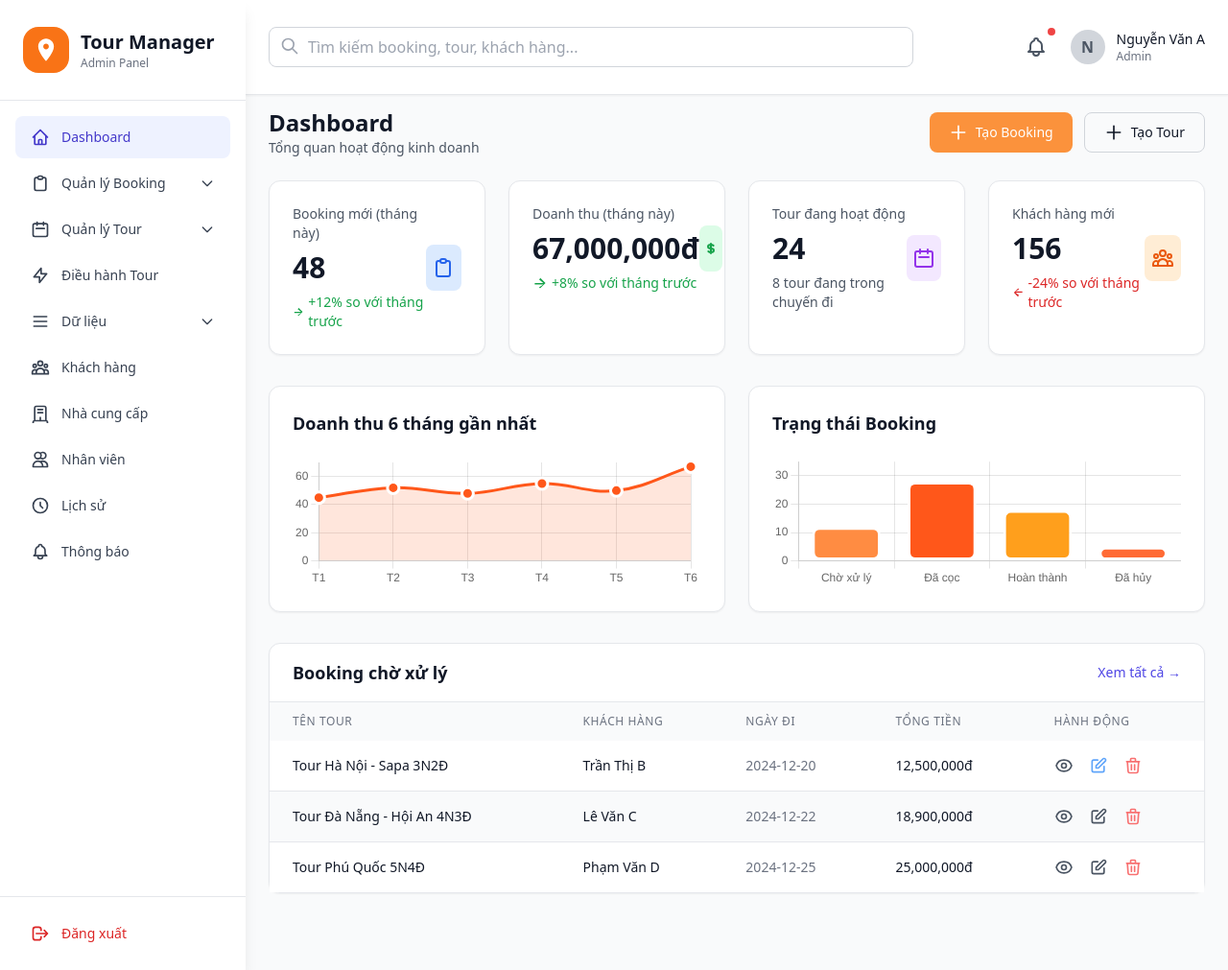
After one commit to cuong2103/Website-quan-li-tour, a PHP site: template views/admin/dashboard.php in a window 1280 px wide. The commit adds this page. Shown: the whole page at 96% size. Run offline with PHP 8.4, Linux system fonts and the light colour scheme; the template is opened without the code that fills it, so the values that code supplies are empty; some libraries are stand-ins or nearby versions.

Commit message:
thêm demo giao diện dashboard

```diff
--- /dev/null
+++ b/assets/common.js
@@ -0,0 +1,23 @@
+document.addEventListener("DOMContentLoaded", function () {
+  const toggles = document.querySelectorAll(".menu-toggle");
+
+  toggles.forEach((toggle) => {
+    toggle.addEventListener("click", function () {
+      const submenu = this.nextElementSibling; // phần .submenu ngay sau button
+      const arrow = this.querySelector("svg.arrow"); // mũi tên
+
+      // Toggle class active
+      this.classList.toggle("text-indigo-700");
+      this.classList.toggle("bg-indigo-50");
+
+      // Mở/đóng submenu
+      if (submenu.style.maxHeight && submenu.style.maxHeight !== "0px") {
+        submenu.style.maxHeight = "0px";
+        arrow.classList.remove("rotate-180");
+      } else {
+        submenu.style.maxHeight = submenu.scrollHeight + "px";
+        arrow.classList.add("rotate-180");
+      }
+    });
+  });
+});
--- /dev/null
+++ b/views/admin/dashboard.php
@@ -0,0 +1,321 @@
+<?php
+require_once './views/components/header.php';
+require_once './views/components/sidebar.php';
+?>
+<script src="https://cdn.jsdelivr.net/npm/chart.js"></script>
+
+<main class="mt-28 px-6 pb-20 overflow-auto scrollbar-hide">
+
+  <!-- Ti ÊU ĐỀ + NÚT TẠO -->
+  <div class="flex justify-between items-center mb-6">
+    <div>
+      <h1 class="text-2xl font-bold text-gray-900">Dashboard</h1>
+      <p class="text-sm text-gray-600">Tổng quan hoạt động kinh doanh</p>
+    </div>
+    <div class="flex space-x-3">
+      <button class="px-5 py-2.5  text-white text-sm font-medium rounded-lg bg-orange-400 hover:bg-orange-500 flex items-center space-x-2">
+        <svg class="w-5 h-5" fill="none" stroke="currentColor" viewBox="0 0 24 24">
+          <path stroke-linecap="round" stroke-linejoin="round" stroke-width="2" d="M12 4v16m8-8H4" />
+        </svg>
+        <span>Tạo Booking</span>
+      </button>
+      <button class="px-5 py-2.5  text-gray-900 text-sm font-medium rounded-lg border border-gray-300 hover:bg-gray-100 flex items-center space-x-2">
+        <svg class="w-5 h-5" fill="none" stroke="currentColor" viewBox="0 0 24 24">
+          <path stroke-linecap="round" stroke-linejoin="round" stroke-width="2" d="M12 4v16m8-8H4" />
+        </svg>
+        <span>Tạo Tour</span>
+      </button>
+    </div>
+  </div>
+
+  <!-- 4 CARD THỐNG KÊ -->
+  <div class="grid grid-cols-1 md:grid-cols-2 lg:grid-cols-4 gap-6 mb-8">
+    <!-- Card 1: Booking mới -->
+    <div class="bg-white rounded-xl shadow-sm border border-gray-200 p-6">
+      <div class="flex items-center justify-between">
+        <div>
+          <p class="text-sm text-gray-600">Booking mới (tháng này)</p>
+          <p class="text-3xl font-bold text-gray-900 mt-2">48</p>
+          <p class="text-sm text-green-600 mt-2 flex items-center">
+            <svg class="w-4 h-4 mr-1" fill="currentColor" viewBox="0 0 20 20">
+              <path fill-rule="evenodd" d="M10 3l7 7-7 7-1.414-1.414L14.172 12H3v-2h11.172L8.586 5.414 10 4z" />
+            </svg>
+            +12% so với tháng trước
+          </p>
+        </div>
+        <div class="w-12 h-12 bg-blue-100 rounded-lg flex items-center justify-center">
+          <svg class="w-6 h-6 text-blue-600" fill="none" stroke="currentColor" viewBox="0 0 24 24">
+            <path stroke-linecap="round" stroke-linejoin="round" stroke-width="2" d="M9 5H7a2 2 0 00-2 2v12a2 2 0 002 2h10a2 2 0 002-2V7a2 2 0 00-2-2h-2M9 5a2 2 0 002 2h2a2 2 0 002-2M9 5a2 2 0 012-2h2a2 2 0 012 2" />
+          </svg>
+        </div>
+      </div>
+    </div>
+
+    <!-- Card 2: Doanh thu -->
+    <div class="bg-white rounded-xl shadow-sm border border-gray-200 p-6">
+      <div class="flex items-center justify-between">
+        <div>
+          <p class="text-sm text-gray-600">Doanh thu (tháng này)</p>
+          <p class="text-3xl font-bold text-gray-900 mt-2">67,000,000đ</p>
+          <p class="text-sm text-green-600 mt-2 flex items-center">
+            <svg class="w-4 h-4 mr-1" fill="currentColor" viewBox="0 0 20 20">
+              <path fill-rule="evenodd" d="M10 3l7 7-7 7-1.414-1.414L14.172 12H3v-2h11.172L8.586 5.414 10 4z" />
+            </svg>
+            +8% so với tháng trước
+          </p>
+        </div>
+        <div class="w-12 h-12 bg-green-100 rounded-lg flex items-center justify-center">
+          <svg class="w-6 h-6 text-green-600" fill="none" stroke="currentColor" viewBox="0 0 24 24">
+            <path stroke-linecap="round" stroke-linejoin="round" stroke-width="2" d="M12 8c-1.657 0-3 .895-3 2s1.343 2 3 2 3 .895 3 2-1.343 2-3 2m0-8c1.11 0 2.08.402 2.599 1M12 8V7m0 1v8m0 0v1m0-1c-1.11 0-2.08-.402-2.599-1" />
+          </svg>
+        </div>
+      </div>
+    </div>
+
+    <!-- Card 3: Tour đang hoạt động -->
+    <div class="bg-white rounded-xl shadow-sm border border-gray-200 p-6">
+      <div class="flex items-center justify-between">
+        <div>
+          <p class="text-sm text-gray-600">Tour đang hoạt động</p>
+          <p class="text-3xl font-bold text-gray-900 mt-2">24</p>
+          <p class="text-sm text-gray-600 mt-2">8 tour đang trong chuyến đi</p>
+        </div>
+        <div class="w-12 h-12 bg-purple-100 rounded-lg flex items-center justify-center">
+          <svg class="w-6 h-6 text-purple-600" fill="none" stroke="currentColor" viewBox="0 0 24 24">
+            <path stroke-linecap="round" stroke-linejoin="round" stroke-width="2" d="M8 7V3m8 4V3m-9 8h10M5 21h14a2 2 0 002-2V7a2 2 0 00-2-2H5a2 2 0 00-2 2v12a2 2 0 002 2z" />
+          </svg>
+        </div>
+      </div>
+    </div>
+
+    <!-- Card 4: Khách hàng mới -->
+    <div class="bg-white rounded-xl shadow-sm border border-gray-200 p-6">
+      <div class="flex items-center justify-between">
+        <div>
+          <p class="text-sm text-gray-600">Khách hàng mới</p>
+          <p class="text-3xl font-bold text-gray-900 mt-2">156</p>
+          <p class="text-sm text-red-600 mt-2 flex items-center">
+            <svg class="w-4 h-4 mr-1 rotate-180" fill="currentColor" viewBox="0 0 20 20">
+              <path fill-rule="evenodd" d="M10 3l7 7-7 7-1.414-1.414L14.172 12H3v-2h11.172L8.586 5.414 10 4z" />
+            </svg>
+            -24% so với tháng trước
+          </p>
+        </div>
+        <div class="w-12 h-12 bg-orange-100 rounded-lg flex items-center justify-center">
+          <svg class="w-6 h-6 text-orange-600" fill="none" stroke="currentColor" viewBox="0 0 24 24">
+            <path stroke-linecap="round" stroke-linejoin="round" stroke-width="2" d="M17 20h5v-2a3 3 0 00-5.356-1.857M17 20H7m10 0v-2c0-.656-.126-1.283-.356-1.857M7 20H2v-2a3 3 0 015.356-1.857M7 20v-2c0-.656.126-1.283.356-1.857m0 0a5.002 5.002 0 019.288 0M15 7a3 3 0 11-6 0 3 3 0 016 0zm6 3a2 2 0 11-4 0 2 2 0 014 0zM7 10a2 2 0 11-4 0 2 2 0 014 0z" />
+          </svg>
+        </div>
+      </div>
+    </div>
+  </div>
+
+  <!-- BIỂU ĐỒ + TRẠNG THÁI BOOKING -->
+  <div class="grid grid-cols-1 lg:grid-cols-2 gap-6 mb-8">
+    <!-- Biểu đồ doanh thu 6 tháng gần nhất -->
+    <div class="bg-white rounded-xl shadow-sm border border-gray-200 p-6">
+      <h3 class="text-lg font-semibold text-gray-900 mb-4">Doanh thu 6 tháng gần nhất</h3>
+      <canvas id="revenueChart" height="100"></canvas>
+    </div>
+
+    <!-- Biểu đồ trạng thái Booking -->
+    <div class="bg-white rounded-xl shadow-sm border border-gray-200 p-6">
+      <h3 class="text-lg font-semibold text-gray-900 mb-4">Trạng thái Booking</h3>
+      <canvas id="bookingStatusChart" height="100"></canvas>
+    </div>
+  </div>
+
+  <!-- BẢNG BOOKING CHỜ XỬ LÝ -->
+  <div class="bg-white rounded-xl shadow-sm border border-gray-200">
+    <div class="px-6 py-4 border-b border-gray-200 flex justify-between items-center">
+      <h3 class="text-lg font-semibold text-gray-900">Booking chờ xử lý</h3>
+      <a href="#" class="text-sm text-indigo-600 hover:text-indigo-800">Xem tất cả →</a>
+    </div>
+    <div class="overflow-x-auto">
+      <table class="w-full">
+        <thead class="bg-gray-50">
+          <tr>
+            <th class="px-6 py-3 text-left text-xs font-medium text-gray-500 uppercase tracking-wider">Tên Tour</th>
+            <th class="px-6 py-3 text-left text-xs font-medium text-gray-500 uppercase tracking-wider">Khách hàng</th>
+            <th class="px-6 py-3 text-left text-xs font-medium text-gray-500 uppercase tracking-wider">Ngày đi</th>
+            <th class="px-6 py-3 text-left text-xs font-medium text-gray-500 uppercase tracking-wider">Tổng tiền</th>
+            <th class="px-6 py-3 text-left text-xs font-medium text-gray-500 uppercase tracking-wider">Hành động</th>
+          </tr>
+        </thead>
+        <tbody class="bg-white divide-y divide-gray-200">
+          <tr>
+            <td class="px-6 py-4 text-sm text-gray-900">Tour Hà Nội - Sapa 3N2Đ</td>
+            <td class="px-6 py-4 text-sm text-gray-900">Trần Thị B</td>
+            <td class="px-6 py-4 text-sm text-gray-500">2024-12-20</td>
+            <td class="px-6 py-4 text-sm font-medium text-gray-900">12,500,000đ</td>
+            <td class="px-6 py-4 text-sm text-gray-500">
+              <div class="flex items-center space-x-4">
+                <!-- Xem -->
+                <a href="#" class="text-gray-600 hover:text-orange-600 transition">
+                  <svg class="w-5 h-5" fill="none" stroke="currentColor" viewBox="0 0 24 24">
+                    <path stroke-linecap="round" stroke-linejoin="round" stroke-width="2"
+                      d="M15 12a3 3 0 11-6 0 3 3 0 016 0z" />
+                    <path stroke-linecap="round" stroke-linejoin="round" stroke-width="2"
+                      d="M2.458 12C3.732 7.943 7.523 5 12 5c4.478 0 8.268 2.943 9.542 7-1.274 4.057-5.064 7-9.542 7-4.477 0-8.268-2.943-9.542-7z" />
+                  </svg>
+                </a>
+                <!-- Sửa -->
+                <a href="#" class=" hover:blue-600 text-blue-400 transition">
+                  <svg class="w-5 h-5" fill="none" stroke="currentColor" viewBox="0 0 24 24">
+                    <path stroke-linecap="round" stroke-linejoin="round" stroke-width="2" d="M11 5H6a2 2 0 00-2 2v11a2 2 0 002 2h11a2 2 0 002-2v-5m-1.414-9.414a2 2 0 112.828 2.828L11.828 15H9v-2.828l8.586-8.586z" />
+                  </svg>
+                </a>
+                <!-- Xóa -->
+                <button type="button" onclick="confirmDelete()" class="text-red-400 hover:text-red-600 transition">
+                  <svg class="w-5 h-5" fill="none" stroke="currentColor" viewBox="0 0 24 24">
+                    <path stroke-linecap="round" stroke-linejoin="round" stroke-width="2"
+                      d="M19 7l-.867 12.142A2 2 0 0116.138 21H7.862a2 2 0 01-1.995-1.858L5 7m5 4v6m4-6v6m1-10V4a1 1 0 00-1-1h-4a1 1 0 00-1 1v3M4 7h16" />
+                  </svg>
+                </button>
+              </div>
+            </td>
+          </tr>
+
+          <!-- Các dòng khác tương tự... -->
+          <tr class="bg-gray-50">
+            <td class="px-6 py-4 text-sm text-gray-900">Tour Đà Nẵng - Hội An 4N3Đ</td>
+            <td class="px-6 py-4 text-sm text-gray-900">Lê Văn C</td>
+            <td class="px-6 py-4 text-sm text-gray-500">2024-12-22</td>
+            <td class="px-6 py-4 text-sm font-medium text-gray-900">18,900,000đ</td>
+            <td class="px-6 py-4 text-sm text-gray-500">
+              <div class="flex items-center space-x-4">
+                <a href="#" class="text-gray-600 hover:text-orange-600 transition">
+                  <svg class="w-5 h-5" fill="none" stroke="currentColor" viewBox="0 0 24 24">
+                    <path stroke-linecap="round" stroke-linejoin="round" stroke-width="2" d="M15 12a3 3 0 11-6 0 3 3 0 016 0z" />
+                    <path stroke-linecap="round" stroke-linejoin="round" stroke-width="2" d="M2.458 12C3.732 7.943 7.523 5 12 5c4.478 0 8.268 2.943 9.542 7-1.274 4.057-5.064 7-9.542 7-4.477 0-8.268-2.943-9.542-7z" />
+                  </svg>
+                </a>
+                <a href="#" class="text-gray-600 hover:text-orange-600 transition">
+                  <svg class="w-5 h-5" fill="none" stroke="currentColor" viewBox="0 0 24 24">
+                    <path stroke-linecap="round" stroke-linejoin="round" stroke-width="2" d="M11 5H6a2 2 0 00-2 2v11a2 2 0 002 2h11a2 2 0 002-2v-5m-1.414-9.414a2 2 0 112.828 2.828L11.828 15H9v-2.828l8.586-8.586z" />
+                  </svg>
+                </a>
+                <button type="button" class="text-red-400 hover:text-red-600 transition">
+                  <svg class="w-5 h-5" fill="none" stroke="currentColor" viewBox="0 0 24 24">
+                    <path stroke-linecap="round" stroke-linejoin="round" stroke-width="2" d="M19 7l-.867 12.142A2 2 0 0116.138 21H7.862a2 2 0 01-1.995-1.858L5 7m5 4v6m4-6v6m1-10V4a1 1 0 00-1-1h-4a1 1 0 00-1 1v3M4 7h16" />
+                  </svg>
+                </button>
+              </div>
+            </td>
+          </tr>
+
+          <!-- Dòng 3 -->
+          <tr>
+            <td class="px-6 py-4 text-sm text-gray-900">Tour Phú Quốc 5N4Đ</td>
+            <td class="px-6 py-4 text-sm text-gray-900">Phạm Văn D</td>
+            <td class="px-6 py-4 text-sm text-gray-500">2024-12-25</td>
+            <td class="px-6 py-4 text-sm font-medium text-gray-900">25,000,000đ</td>
+            <td class="px-6 py-4 text-sm text-gray-500">
+              <div class="flex items-center space-x-4">
+                <a href="#" class="text-gray-600 hover:text-orange-600 transition">
+                  <svg class="w-5 h-5" fill="none" stroke="currentColor" viewBox="0 0 24 24">
+                    <path stroke-linecap="round" stroke-linejoin="round" stroke-width="2" d="M15 12a3 3 0 11-6 0 3 3 0 016 0z" />
+                    <path stroke-linecap="round" stroke-linejoin="round" stroke-width="2" d="M2.458 12C3.732 7.943 7.523 5 12 5c4.478 0 8.268 2.943 9.542 7-1.274 4.057-5.064 7-9.542 7-4.477 0-8.268-2.943-9.542-7z" />
+                  </svg>
+                </a>
+                <a href="#" class="text-gray-600 hover:text-orange-600 transition">
+                  <svg class="w-5 h-5" fill="none" stroke="currentColor" viewBox="0 0 24 24">
+                    <path stroke-linecap="round" stroke-linejoin="round" stroke-width="2" d="M11 5H6a2 2 0 00-2 2v11a2 2 0 002 2h11a2 2 0 002-2v-5m-1.414-9.414a2 2 0 112.828 2.828L11.828 15H9v-2.828l8.586-8.586z" />
+                  </svg>
+                </a>
+                <button type="button" class="text-red-400 hover:text-red-600 transition">
+                  <svg class="w-5 h-5" fill="none" stroke="currentColor" viewBox="0 0 24 24">
+                    <path stroke-linecap="round" stroke-linejoin="round" stroke-width="2" d="M19 7l-.867 12.142A2 2 0 0116.138 21H7.862a2 2 0 01-1.995-1.858L5 7m5 4v6m4-6v6m1-10V4a1 1 0 00-1-1h-4a1 1 0 00-1 1v3M4 7h16" />
+                  </svg>
+                </button>
+              </div>
+            </td>
+          </tr>
+        </tbody>
+      </table>
+    </div>
+  </div>
+</main>
+
+<!-- ==================== JAVASCRIPT VẼ BIỂU ĐỒ (đặt trước </body>) ==================== -->
+<script>
+  // BIỂU ĐỒ DOANH THU 6 THÁNG (Line Chart)
+  new Chart(document.getElementById('revenueChart'), {
+    type: 'line',
+    data: {
+      labels: ['T1', 'T2', 'T3', 'T4', 'T5', 'T6'],
+      datasets: [{
+        label: 'Doanh thu (triệu đồng)',
+        data: [45, 52, 48, 55, 50, 67], // giữ nguyên hoặc thay bằng biến PHP
+        borderColor: '#FF571A', // Cam đậm mạnh – cực nổi bật
+        backgroundColor: 'rgba(255, 87, 26, 0.15)', // Cam nhạt trong suốt (đẹp lung linh)
+        tension: 0.4,
+        fill: true,
+        pointBackgroundColor: '#FF571A',
+        pointBorderColor: '#ffffff',
+        pointBorderWidth: 3,
+        pointRadius: 6,
+        pointHoverRadius: 8,
+        pointHoverBackgroundColor: '#FF571A',
+        pointHoverBorderColor: '#ffffff'
+      }]
+    },
+    options: {
+      plugins: {
+        legend: {
+          display: false
+        }
+      },
+      scales: {
+        y: {
+          beginAtZero: true
+        }
+      }
+    }
+  });
+
+  const data = [12, 28, 18, 5]
+  // BIỂU ĐỒ TRẠNG THÁI BOOKING (Bar Chart)
+  new Chart(document.getElementById('bookingStatusChart'), {
+    type: 'bar',
+    data: {
+      labels: ['Chờ xử lý', 'Đã cọc', 'Hoàn thành', 'Đã hủy'],
+      datasets: [{
+        label: 'Số lượng',
+        data: data, // giữ nguyên biến data của bạn (PHP truyền vào)
+        backgroundColor: [
+          '#FF8C42', // Chờ xử lý → cam nhạt tươi (dễ nhìn)
+          '#FF571A', // Đã cọc     → cam đậm mạnh (nổi bật nhất)
+          '#FF9F1C', // Hoàn thành → cam vàng tươi (tích cực)
+          '#FF6B35' // Đã hủy     → cam đỏ nhẹ (cảnh báo vừa đủ)
+        ],
+        borderColor: '#ffffff',
+        borderWidth: 3,
+        borderRadius: 8,
+        borderSkipped: false,
+        hoverBackgroundColor: [
+          '#FF6B1A',
+          '#E04A10',
+          '#E58A17',
+          '#E55A2B'
+        ]
+      }]
+    },
+    options: {
+      plugins: {
+        legend: {
+          display: false
+        }
+      },
+      scales: {
+        y: {
+          beginAtZero: true,
+          suggestedMax: Math.max(...data) * 1.25
+        }
+      }
+    }
+  });
+</script>
+<?php
+require_once './views/components/footer.php';
+?>
--- a/views/components/sidebar.php
+++ b/views/components/sidebar.php
@@ -1,14 +1,20 @@
 <!-- Sidebar -->
 <aside class="w-64 bg-white shadow-lg h-screen fixed inset-y-0 left-0 flex flex-col z-50">
   <!-- Logo -->
-  <div class="px-6 py-4 border-b border-gray-200">
+  <div class="px-6 py-7 border-b border-gray-200">
     <div class="flex items-center space-x-3">
-      <div class="w-10 h-10 bg-indigo-600 rounded-lg flex items-center justify-center text-white font-bold text-xl">
-        T
+      <!-- Icon cam tròn có biểu tượng vị trí -->
+      <div class="relative w-12 h-12">
+        <div class="absolute inset-0 bg-orange-500 rounded-2xl"></div>
+        <svg class="w-7 h-7 text-white absolute top-1/2 left-1/2 -translate-x-1/2 -translate-y-1/2" fill="currentColor" viewBox="0 0 24 24">
+          <path d="M12 2C8.13 2 5 5.13 5 9c0 5.25 7 13 7 13s7-7.75 7-13c0-3.87-3.13-7-7-7zm0 9.5c-1.38 0-2.5-1.12-2.5-2.5s1.12-2.5 2.5-2.5 2.5 1.12 2.5 2.5-1.12 2.5-2.5 2.5z" />
+        </svg>
       </div>
+
+      <!-- Text -->
       <div>
         <h1 class="text-xl font-bold text-gray-900">Tour Manager</h1>
-        <p class="text-xs text-gray-500">Admin Panel</p>
+        <p class="text-xs text-gray-500 ">Admin Panel</p>
       </div>
     </div>
   </div>
@@ -32,7 +38,7 @@
           </svg>
           Quản lý Booking
         </div>
-        <svg class="w-4 h-4 transition-transform duration-200" fill="none" stroke="currentColor" viewBox="0 0 24 24">
+        <svg class="arrow w-4 h-4 transition-transform duration-200" fill="none" stroke="currentColor" viewBox="0 0 24 24">
           <path stroke-linecap="round" stroke-linejoin="round" stroke-width="2" d="M19 9l-7 7-7-7" />
         </svg>
       </button>
@@ -51,7 +57,7 @@
           </svg>
           Quản lý Tour
         </div>
-        <svg class="w-4 h-4 transition-transform duration-200" fill="none" stroke="currentColor" viewBox="0 0 24 24">
+        <svg class="arrow w-4 h-4 transition-transform duration-200" fill="none" stroke="currentColor" viewBox="0 0 24 24">
           <path stroke-linecap="round" stroke-linejoin="round" stroke-width="2" d="M19 9l-7 7-7-7" />
         </svg>
       </button>
@@ -60,6 +66,14 @@
         <a href="#" class="block px-4 py-2 text-sm text-gray-600 hover:bg-gray-100 rounded">Lịch khởi hành</a>
       </div>
     </div>
+
+    <!-- Điều hành Tour -->
+    <a href="#" class="flex items-center px-4 py-3 text-sm font-medium text-gray-700 hover:bg-gray-100 rounded-lg transition">
+      <svg class="w-5 h-5 mr-3" fill="none" stroke="currentColor" viewBox="0 0 24 24">
+        <path stroke-linecap="round" stroke-linejoin="round" stroke-width="2" d="M13 10V3L4 14h7v7l9-11h-7z" />
+      </svg>
+      Điều hành Tour
+    </a>
 
     <!-- Dữ liệu -->
     <div class="menu-group">
@@ -70,7 +84,7 @@
           </svg>
           Dữ liệu
         </div>
-        <svg class="w-4 h-4 transition-transform duration-200" fill="none" stroke="currentColor" viewBox="0 0 24 24">
+        <svg class="arrow w-4 h-4 transition-transform duration-200" fill="none" stroke="currentColor" viewBox="0 0 24 24">
           <path stroke-linecap="round" stroke-linejoin="round" stroke-width="2" d="M19 9l-7 7-7-7" />
         </svg>
       </button>
@@ -82,14 +96,48 @@
       </div>
     </div>
 
-    <!-- Các menu đơn khác (giữ nguyên) -->
-    <a href="#" class="flex items-center px-4 py-3 text-sm font-medium text-gray-700 hover:bg-gray-100 rounded-lg">
+    <!-- Khách hàng -->
+    <a href="#" class="flex items-center px-4 py-3 text-sm font-medium text-gray-700 hover:bg-gray-100 rounded-lg transition">
       <svg class="w-5 h-5 mr-3" fill="none" stroke="currentColor" viewBox="0 0 24 24">
-        <path stroke-linecap="round" stroke-linejoin="round" stroke-width="2" d="M13 10V3L4 14h7v7l9-11h-7z" />
+        <path stroke-linecap="round" stroke-linejoin="round" stroke-width="2" d="M17 20h5v-2a3 3 0 00-5.356-1.857M17 20H7m10 0v-2c0-.656-.126-1.283-.356-1.857M7 20H2v-2a3 3 0 015.356-1.857M7 20v-2c0-.656.126-1.283.356-1.857m0 0a5.002 5.002 0 019.288 0M15 7a3 3 0 11-6 0 3 3 0 016 0zm6 3a2 2 0 11-4 0 2 2 0 014 0zM7 10a2 2 0 11-4 0 2 2 0 014 0z" />
       </svg>
-      Điều hành Tour
+      Khách hàng
     </a>
-    <!-- ... thêm các menu khác nếu cần ... -->
+
+    <!-- Nhà cung cấp -->
+    <a href="#" class="flex items-center px-4 py-3 text-sm font-medium text-gray-700 hover:bg-gray-100 rounded-lg transition">
+      <svg class="w-5 h-5 mr-3" fill="none" stroke="currentColor" viewBox="0 0 24 24">
+        <path stroke-linecap="round" stroke-linejoin="round" stroke-width="2"
+          d="M19 21V5a2 2 0 00-2-2H7a2 2 0 00-2 2v16m14 0h-4m-6 0H5a2 2 0 00-2 2v0a2 2 0 002 2h14a2 2 0 002-2v0a2 2 0 00-2-2z" />
+        <path stroke-linecap="round" stroke-linejoin="round" stroke-width="2"
+          d="M9 7h6M9 11h6M12 17v4" />
+      </svg>
+      Nhà cung cấp
+    </a>
+
+    <!-- Nhân viên -->
+    <a href="#" class="flex items-center px-4 py-3 text-sm font-medium text-gray-700 hover:bg-gray-100 rounded-lg transition">
+      <svg class="w-5 h-5 mr-3" fill="none" stroke="currentColor" viewBox="0 0 24 24">
+        <path stroke-linecap="round" stroke-linejoin="round" stroke-width="2" d="M12 4.354a4 4 0 110 5.292M15 21H3v-1a6 6 0 0112 0v1zm0 0h6v-1a6 6 0 00-9-5.197M13 7a4 4 0 11-8 0 4 4 0 018 0z" />
+      </svg>
+      Nhân viên
+    </a>
+
+    <!-- Lịch sử -->
+    <a href="#" class="flex items-center px-4 py-3 text-sm font-medium text-gray-700 hover:bg-gray-100 rounded-lg transition">
+      <svg class="w-5 h-5 mr-3" fill="none" stroke="currentColor" viewBox="0 0 24 24">
+        <path stroke-linecap="round" stroke-linejoin="round" stroke-width="2" d="M12 8v4l3 3m6-3a9 9 0 11-18 0 9 9 0 0118 0z" />
+      </svg>
+      Lịch sử
+    </a>
+
+    <!-- Thông báo -->
+    <a href="#" class="flex items-center px-4 py-3 text-sm font-medium text-gray-700 hover:bg-gray-100 rounded-lg transition">
+      <svg class="w-5 h-5 mr-3" fill="none" stroke="currentColor" viewBox="0 0 24 24">
+        <path stroke-linecap="round" stroke-linejoin="round" stroke-width="2" d="M15 17h5l-1.405-1.405A2.032 2.032 0 0118 14.158V11a6.002 6.002 0 00-4-5.659V5a2 2 0 10-4 0v.341C7.67 6.165 6 8.388 6 11v3.159c0 .538-.214 1.055-.595 1.436L4 17h5m6 0v1a3 3 0 11-6 0v-1m6 0H9" />
+      </svg>
+      Thông báo
+    </a>
   </nav>
 
   <!-- Đăng xuất -->
```
Also changed, not shown: controllers/ProductController.php (deleted, +0 -18 lines), models/ProductModel.php (deleted, +0 -16 lines), views/trangchu.php (deleted, +0 -12 lines).
